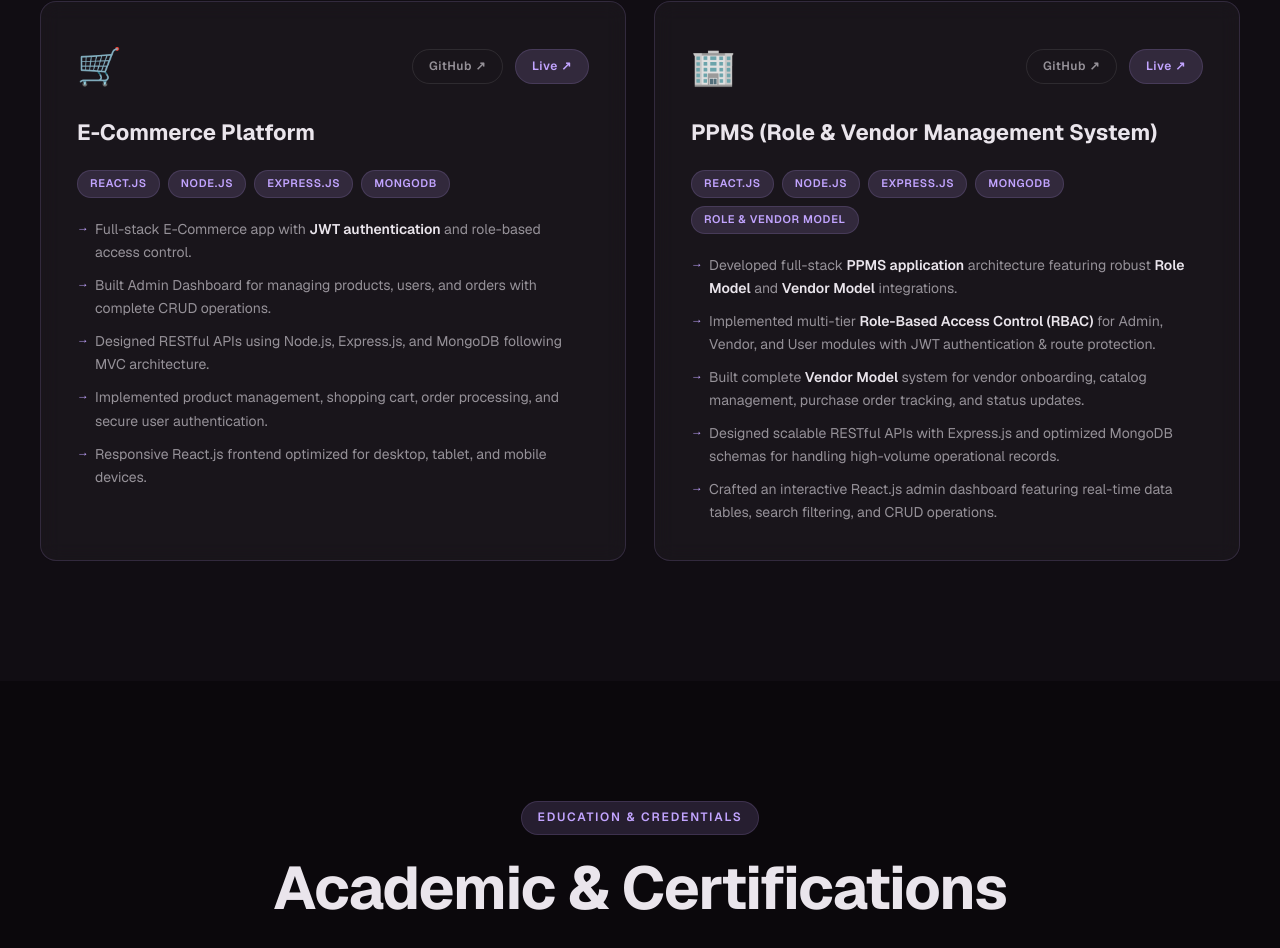
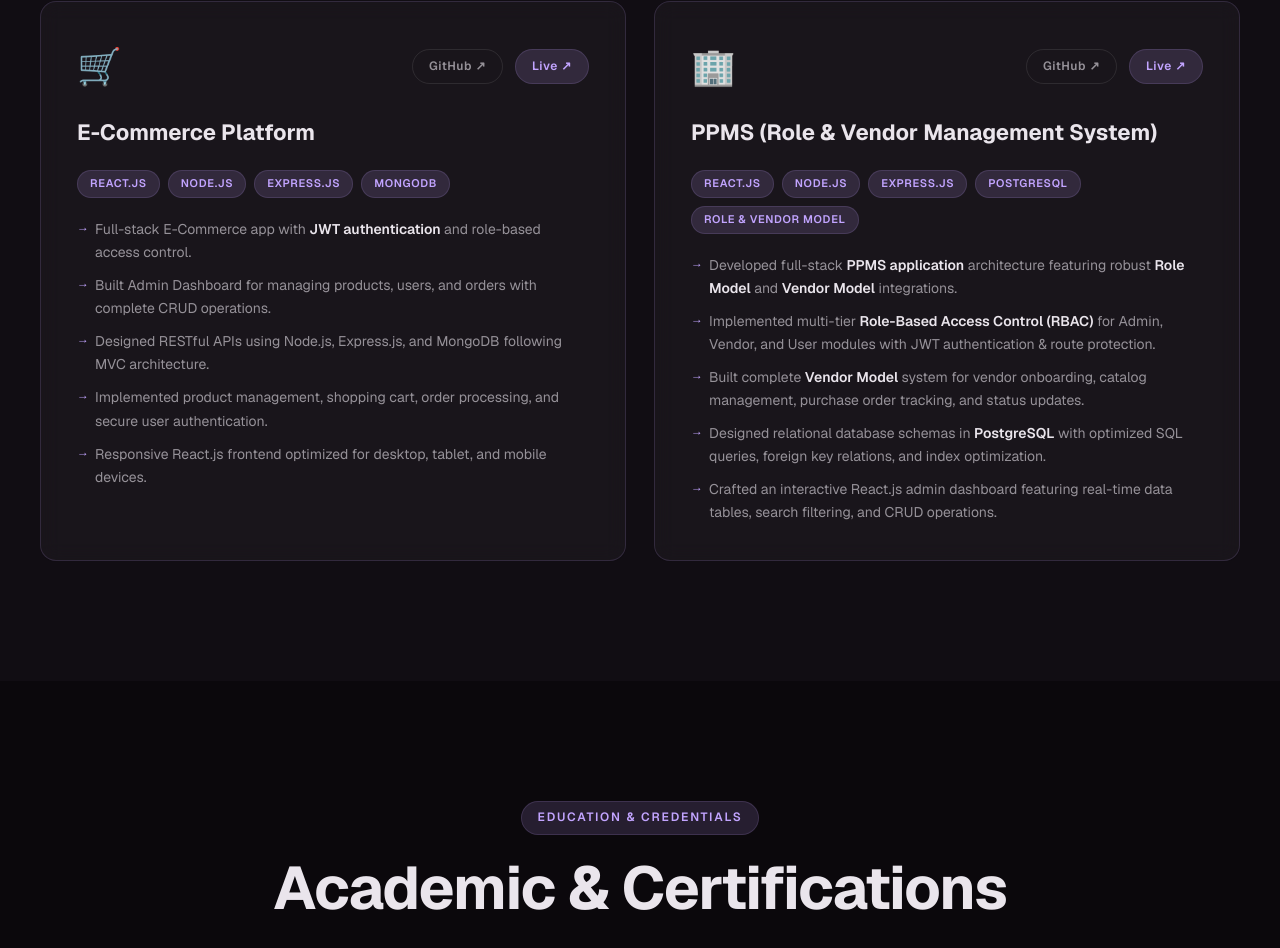
Before and after one commit to hiteshvaishnav602-tech/portfolio-website, a Next.js app: page / in a window 1280 px wide. Shown: the part 4179-5127 px from the top of the page. Built offline with nearby package versions, Linux system fonts and the light colour scheme; no server answers.

Commit message:
Update PPMS project database to PostgreSQL

```diff
--- a/components/Projects.js
+++ b/components/Projects.js
@@ -72,7 +72,7 @@ export default function Projects() {
               <span>React.js</span>
               <span>Node.js</span>
               <span>Express.js</span>
-              <span>MongoDB</span>
+              <span>PostgreSQL</span>
               <span>Role &amp; Vendor Model</span>
             </div>
             <ul className="pcard-bullets">
@@ -86,7 +86,7 @@ export default function Projects() {
                 Built complete <strong>Vendor Model</strong> system for vendor onboarding, catalog management, purchase order tracking, and status updates.
               </li>
               <li>
-                Designed scalable RESTful APIs with Express.js and optimized MongoDB schemas for handling high-volume operational records.
+                Designed relational database schemas in <strong>PostgreSQL</strong> with optimized SQL queries, foreign key relations, and index optimization.
               </li>
               <li>
                 Crafted an interactive React.js admin dashboard featuring real-time data tables, search filtering, and CRUD operations.
```
